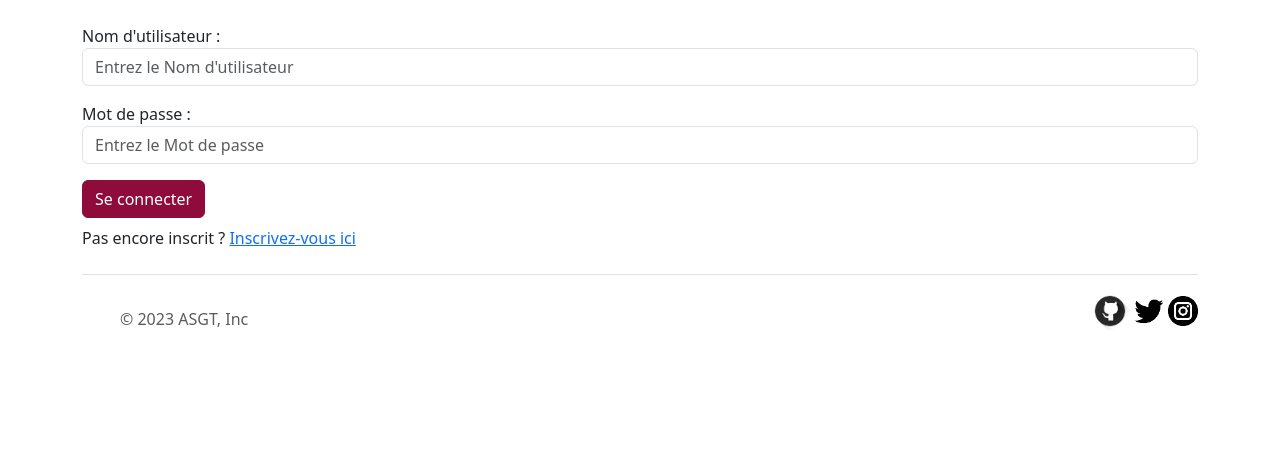
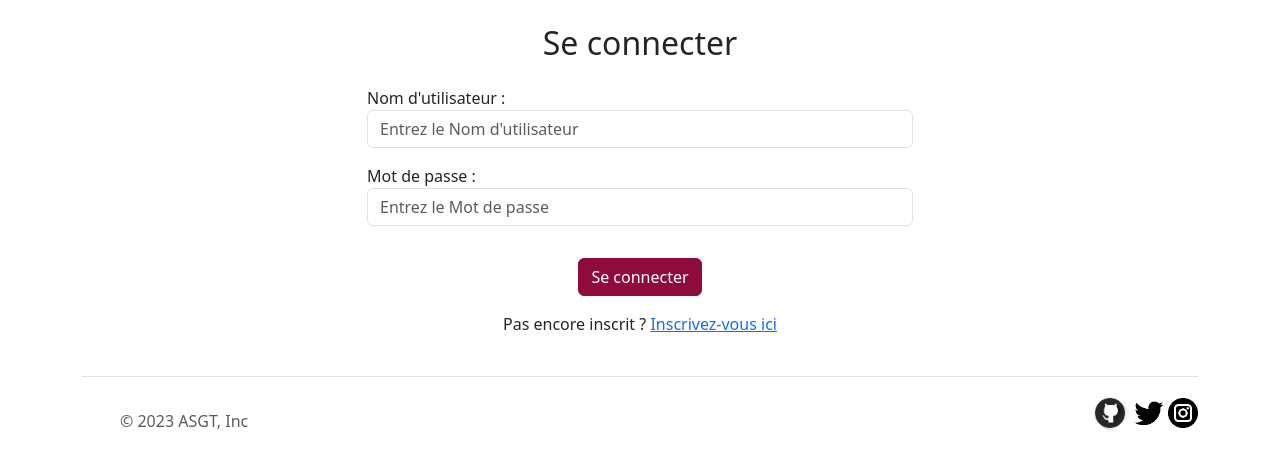
Before and after one commit to Rbrogniez/ASGT, a Django app: page /connexion/ in a window 1280 px wide. Shown: the part 83-553 px from the top of the page. Run offline with Django 4.2, Linux system fonts and the light colour scheme.

Commit message:
centrer login page

```diff
--- a/ASGT/authentication/templates/authentication/login.html
+++ b/ASGT/authentication/templates/authentication/login.html
@@ -1,14 +1,20 @@
 {% extends 'tournaments/base.html' %}
 
 {% block content %}
-
-<p>{{ message }}</p>
-<form method="post">
-    {{ form.as_p }}
-    {% csrf_token %}
-    <button type="submit" class="btn btn-primary">Se connecter</button>
-    <p class="mt-2">Pas encore inscrit ? <a href="{% url 'signup' %}">Inscrivez-vous ici</a></p>
-
-</form>
-
+<div class="row justify-content-center">
+  <div class="col-md-6">
+    <h2 class="mb-4 text-center">Se connecter</h2>
+    {% if message %}
+      <p>{{ message }}</p>
+    {% endif %}
+    <form method="post">
+      {% csrf_token %}
+      {{ form.as_p }}
+      <div class="text-center">
+        <button type="submit" class="btn btn-primary mt-3">Se connecter</button>
+      </div>
+      <p class="mt-3 text-center">Pas encore inscrit ? <a href="{% url 'signup' %}">Inscrivez-vous ici</a></p>
+    </form>
+  </div>
+</div>
 {% endblock %}
```
